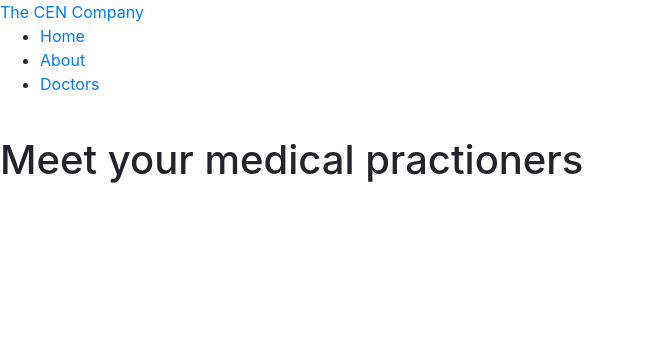
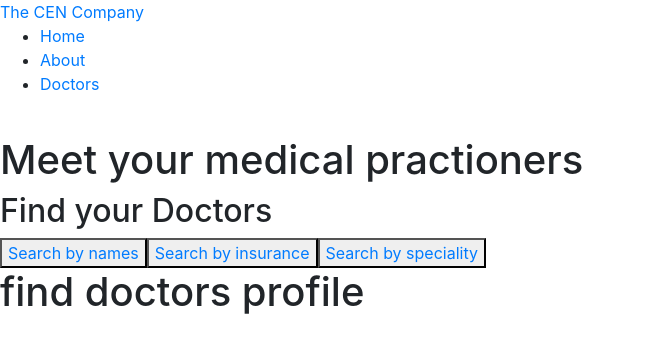
Before and after one commit to cenwachukwu/Medical-Directory-MERN, a React (Create React App) app in the folder mern-react-app/: page /Doctors/searchbyprofile in a window 1280 px wide. Shown: the top 352 px of the page, without its empty margins (0-645 px from the left). Built offline with nearby package versions, Linux system fonts and the light colour scheme.

Commit message:
successfully routed pages in the doctors

```diff
--- a/mern-react-app/src/App.js
+++ b/mern-react-app/src/App.js
@@ -5,7 +5,9 @@ import Navbar from "./Navbar";
 import Home from "./Home";
 import About from "./About";
 import Doctors from "./Doctors";
-
+import Profile from "./Searchbyprofile";
+import Insurance from "./Searchbyinsurance";
+import Speciality from "./Searchbyspeciality"
 
 class App extends Component {
   render() {
@@ -17,6 +19,9 @@ class App extends Component {
           <Route path="/" exact component ={Home}/>
           <Route path="/About" component ={About}/>
           <Route path="/Doctors" component ={Doctors}/>
+          <Route path="/Doctors/searchbyprofile" component ={Profile}/>
+          <Route path="/Doctors/searchbyinsurance" component ={Insurance}/>
+          <Route path="/Doctors/searchbyspeciality" component ={Speciality}/>
         </Router>
       </div>
     );
--- a/mern-react-app/src/Searchbyinsurance.js
+++ b/mern-react-app/src/Searchbyinsurance.js
@@ -0,0 +1,12 @@
+import React, { Component } from 'react';
+
+class Insurance extends Component{
+    render(){
+        return (
+            <div>
+                <h1>search by insurance</h1>
+            </div>
+        )
+    }
+}
+export default Insurance;
--- a/mern-react-app/src/Searchbyprofile.js
+++ b/mern-react-app/src/Searchbyprofile.js
@@ -0,0 +1,12 @@
+import React, { Component } from 'react';
+
+class Profile extends Component{
+    render(){
+        return (
+            <div>
+                <h1>find doctors profile</h1>
+            </div>
+        )
+    }
+}
+export default Profile;
--- a/mern-react-app/src/Searchbyspeciality.js
+++ b/mern-react-app/src/Searchbyspeciality.js
@@ -0,0 +1,12 @@
+import React, { Component } from 'react';
+
+class Speciality extends Component{
+    render(){
+        return (
+            <div>
+                <h1>this is Speciality</h1>
+            </div>
+        )
+    }
+}
+export default Speciality;
--- a/mern-react-app/src/doctors.js
+++ b/mern-react-app/src/doctors.js
@@ -1,10 +1,21 @@
 import React, { Component } from 'react';
+import { Link } from 'react-router-dom';
 
 class Doctors extends Component{
     render(){
         return (
             <div>
                 <h1>Meet your medical practioners</h1>
+                <h2>Find your Doctors</h2>
+                <button>
+                    <Link to="/Doctors/searchbyprofile">Search by names</Link>
+                </button>
+                <button>
+                    <Link to="/Doctors/searchbyinsurance">Search by insurance</Link>
+                </button>
+                <button>
+                    <Link to="/Doctors/searchbyspeciality">Search by speciality</Link>
+                </button>
             </div>
         )
     }
```
